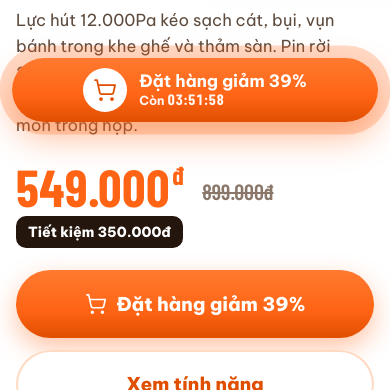
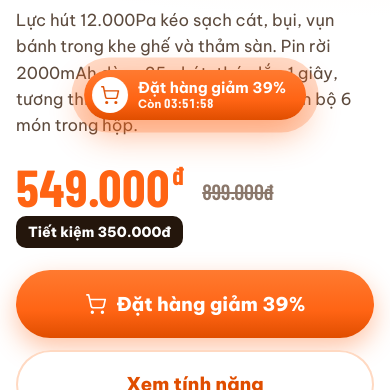
Before and after one commit to tiluxfacebook-arch/Hutbui2in1, a plain HTML site: page index.html in a window 390 px wide. Shown: the part 710-1100 px from the top of the page. Drawn offline with nearby package versions, Linux system fonts and the light colour scheme; no server answers; a web font is replaced by a local one.

Commit message:
Thu gọn nút đặt hàng nổi trên điện thoại
Co-Authored-By: Claude Opus 5.5 <noreply@anthropic.com>
Claude-Session: https://claude.ai/code/session_01PJdB58SjG9fEatXwfytKzY

```diff
--- a/index.html
+++ b/index.html
@@ -342,7 +342,11 @@ footer li .ico{width:20px;height:20px;color:var(--or)}
   .clock{justify-content:center}
   .f-grid{grid-template-columns:1fr 1fr}
   .f-grid>div:first-child{grid-column:1/-1}
-  .fab{left:12px;right:12px;bottom:calc(12px + env(safe-area-inset-bottom,0px));justify-content:center;padding:10px 18px}
+  .fab{left:50%;right:auto;transform:translateX(-50%);width:max-content;max-width:calc(100% - 32px);bottom:calc(14px + env(safe-area-inset-bottom,0px));justify-content:center;gap:10px;padding:7px 20px 7px 8px}
+  .fab .cart{width:36px;height:36px;padding:8px}
+  .fab .t b{font-size:15px}
+  .fab .t small{font-size:11.5px}
+  .fab .t small .num{font-size:13px}
   footer{padding-bottom:120px}
 }
 @media (max-width:480px){
```
